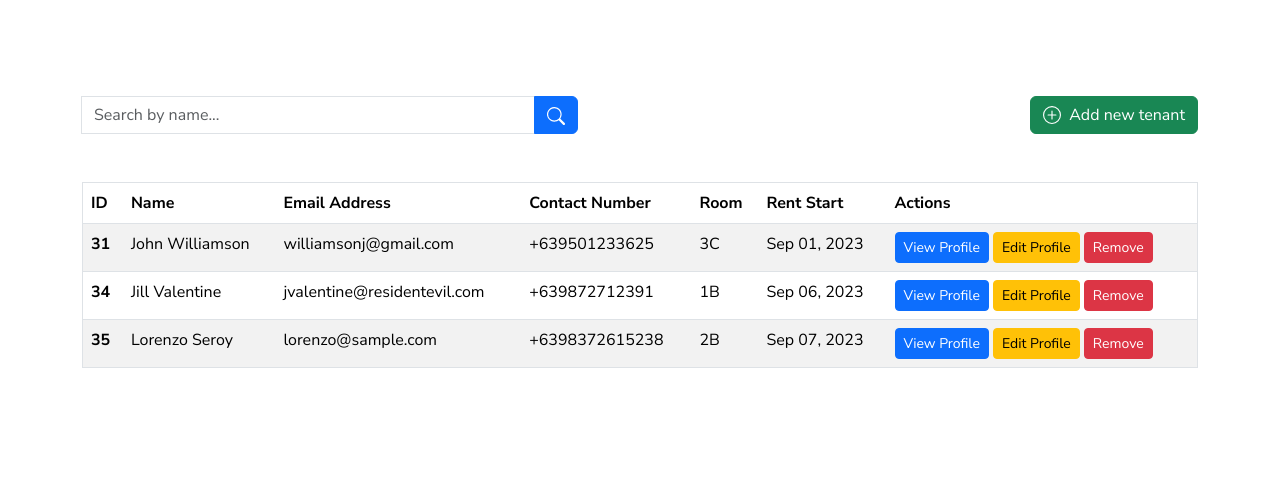
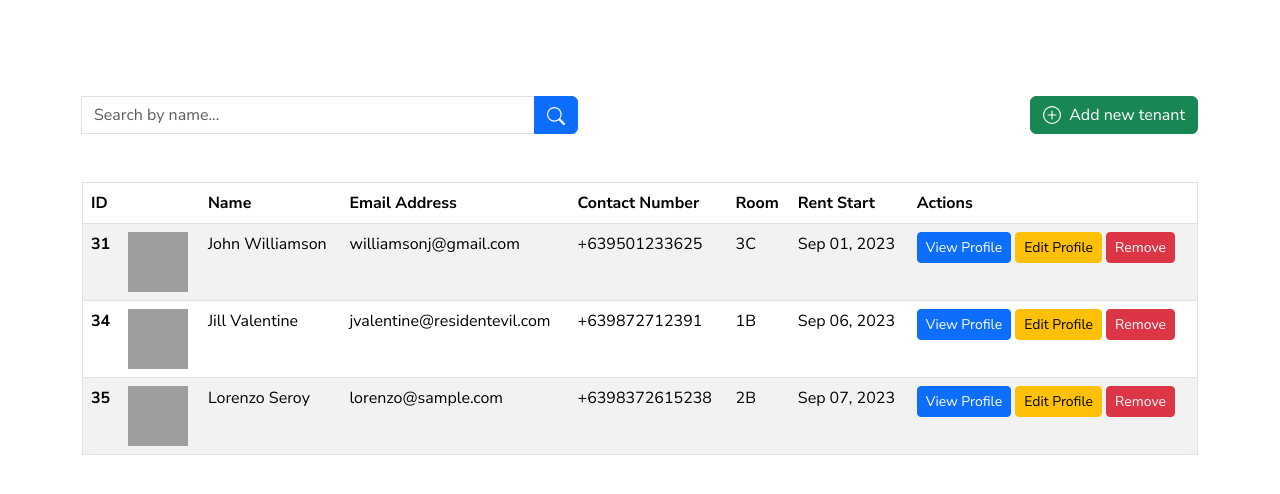
Before and after one commit to hartpableo/tenant-management-system, a PHP site: page / in a window 1280 px wide. Shown: the part 120-614 px from the top of the page. Run offline with PHP 8.4, Linux system fonts and the light colour scheme; the visitor is signed in with stand-in values (Sample User, id 1); data comes from the database, SQL or seed files in the repository; data that the repository does not hold is empty; some libraries are stand-ins or nearby versions; grey boxes are pictures that could not be loaded.

Commit message:
Fix: moved image files

```diff
--- a/app/Core/Image.php
+++ b/app/Core/Image.php
@@ -7,7 +7,7 @@ class Image
   public static function handleImage($imgFile)
   {
     $imgFile = self::cleanFileName($imgFile);
-    $uploadDir = BASE_PATH . '/assets/images/';
+    $uploadDir = BASE_PATH . '/public/assets/images/';
 
     // Check if directory exists and if not, create it
     if (!file_exists($uploadDir)) mkdir($uploadDir, 0777, true);
--- a/app/views/tenants/index.view.php
+++ b/app/views/tenants/index.view.php
@@ -11,6 +11,7 @@ get_template_part('alerts');
       <thead>
         <tr>
           <th scope="col">ID</th>
+          <th scope="col">&nbsp;<span class="visually-hidden">Profile Image</span></th>
           <th scope="col">Name</th>
           <th scope="col">Email Address</th>
           <th scope="col">Contact Number</th>
@@ -23,6 +24,9 @@ get_template_part('alerts');
   <?php foreach ($tenants as $tenant) : ?>
         <tr>
           <th scope="row"><?php echo $tenant['id']; ?></th>
+          <td>
+            <img src="<?php echo assetPath("images/{$tenant['profile_image']}") ?>" alt="" width="60" height="60" loading="lazy">
+          </td>
           <td><?php echo $tenant['name']; ?></td>
           <td><a href="mailto:<?php echo $tenant['email']; ?>"><?php echo $tenant['email']; ?></a></td>
           <td><a href="tel:<?php echo $tenant['contact'];?>"><?php echo $tenant['contact'];?></a></td>
```
Also changed, not shown: assets/images/1694511061-screenshot-from-2023-09-12-16-22-49.png (deleted), assets/images/1694511852-screenshot-from-2023-09-12-16-38-28.png (deleted), assets/images/pexels-lukas-590022.jpg (deleted), assets/images/screenshot-from-2023-09-12-16-38-28.png (deleted), assets/images/screenshot-from-2023-09-12-16-38-28.pngscreenshot-from-2023-09-12-16-38-28.png (deleted), public/assets/images/1694512258-screenshot-from-2023-09-12-16-15-12.png (renamed from assets/images/1694510979screenshot-from-2023-09-12-16-15-12.png), public/assets/images/1694512325-screenshot-from-2023-09-12-13-42-34.png (added).
